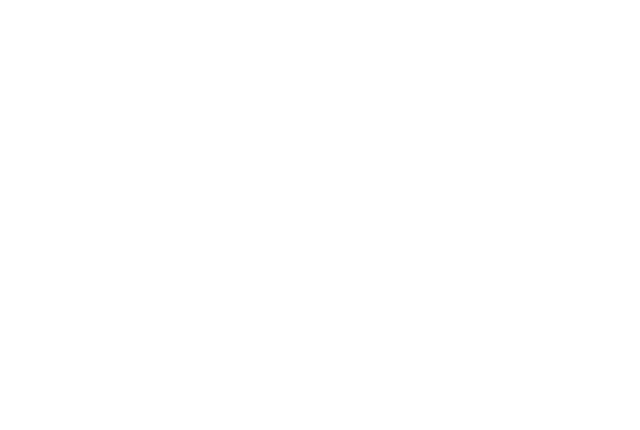
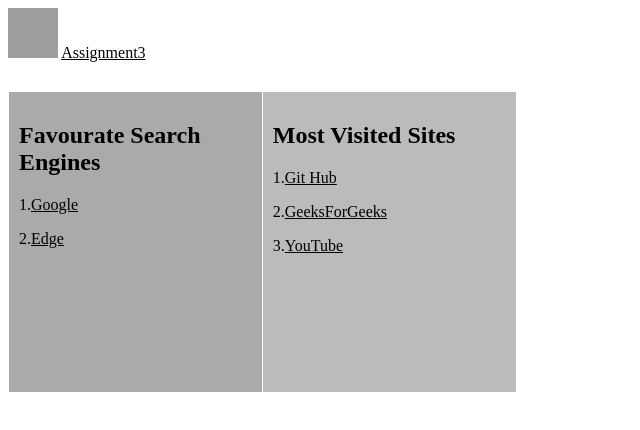
Before and after one commit to shireeshatheegulla/SIRI1234, a plain HTML site: page index.html in a window 1280 px wide. Shown: the whole page, without its empty margins (0-640 px from the left). Drawn offline with Linux system fonts and the light colour scheme; grey boxes are pictures that could not be loaded.

Commit message:
initial commit

```diff
--- a/index.html
+++ b/index.html
@@ -7,6 +7,61 @@
     <title>Document</title>
 </head>
 <body>
+    <style>
+        * {
+          box-sizing: border-box;
+
+        }
+
+
+        .img-align{
+          vertical-align:center;
+          align-items:center ;
+
+        }
+
+
+
+
+        .column {
+          float:left;
+          width: 20%;
+          padding: 10px;
+          height: 300px;
+          margin-left:1px;
+          margin-top: 30px;
+        }
+
+    .row:after {
+        content: "";
+        display: table;
+        clear: both;
+      }
+      </style>
+      </head>
+      <body>
+      <div>
+        <image class="image-align" src="https://images.unsplash.com/photo-1567446537708-ac4aa75c9c28?ixid=MnwxMjA3fDB8MHxzZWFyY2h8NHx8bG9nb3xlbnwwfHwwfHw%3D&ixlib=rb-1.2.1&auto=format&fit=crop&w=500&q=60" width="50px" height="50px">
+        <span>
+          <u>Assignment3</u>
+        </span>
+
+      </div>
+
+      <div class="row">
+        <div class="column" style="background-color:#aaa;">
+          <h2>Favourate Search Engines</h2>
+          <p>1.<u>Google</u></p>
+          <p>2.<u>Edge</u></p>
+        </div>
+        <div class="column" style="background-color:#bbb;">
+          <h2>Most Visited Sites</h2>
+          <p>1.<u>Git Hub</u></p>
+          <p>2.<u>GeeksForGeeks</u></p>
+          <p>3.<u>YouTube</u></p>
+
+        </div>
+      </div>
 
 </body>
 </html>
```
